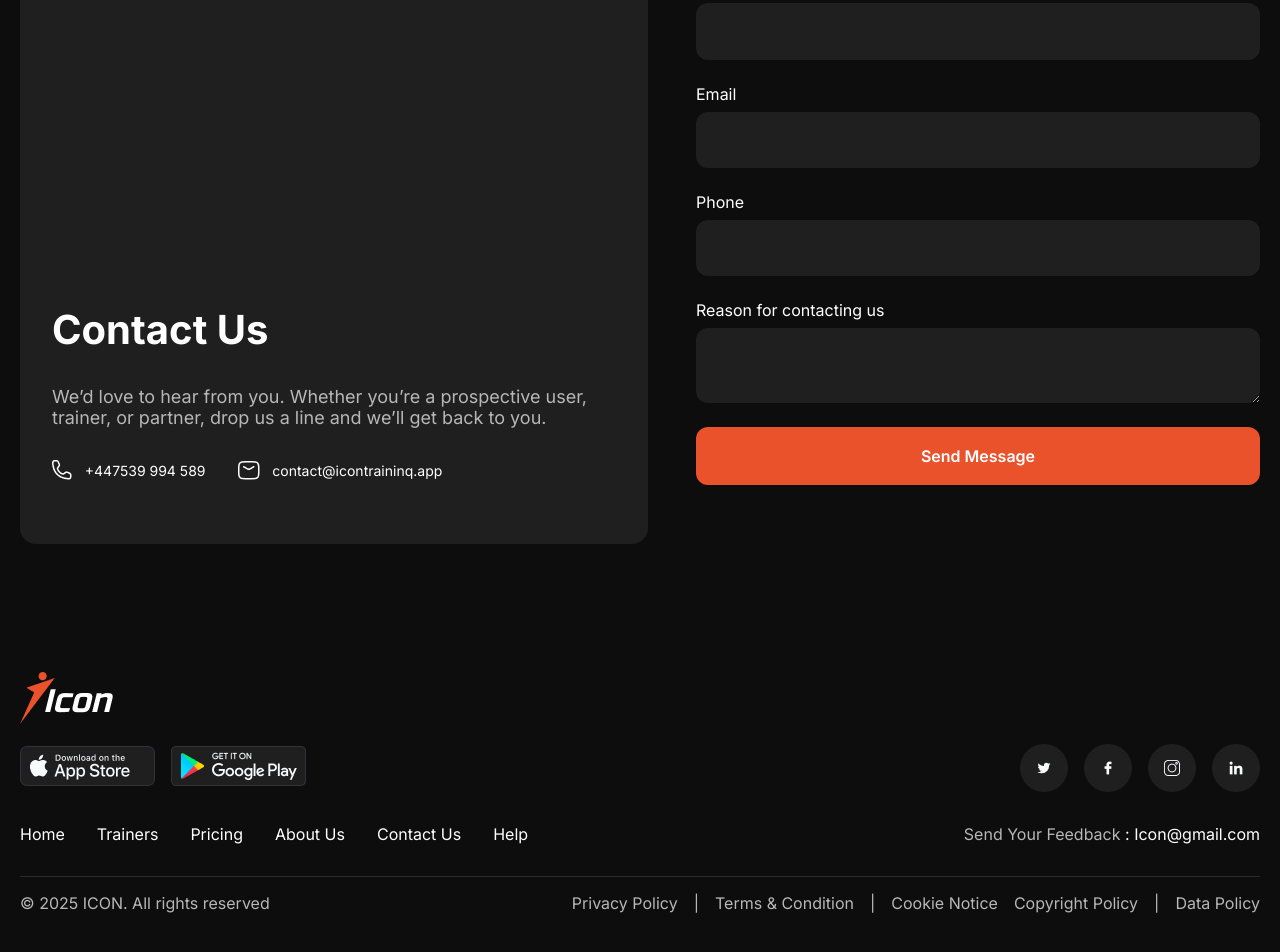
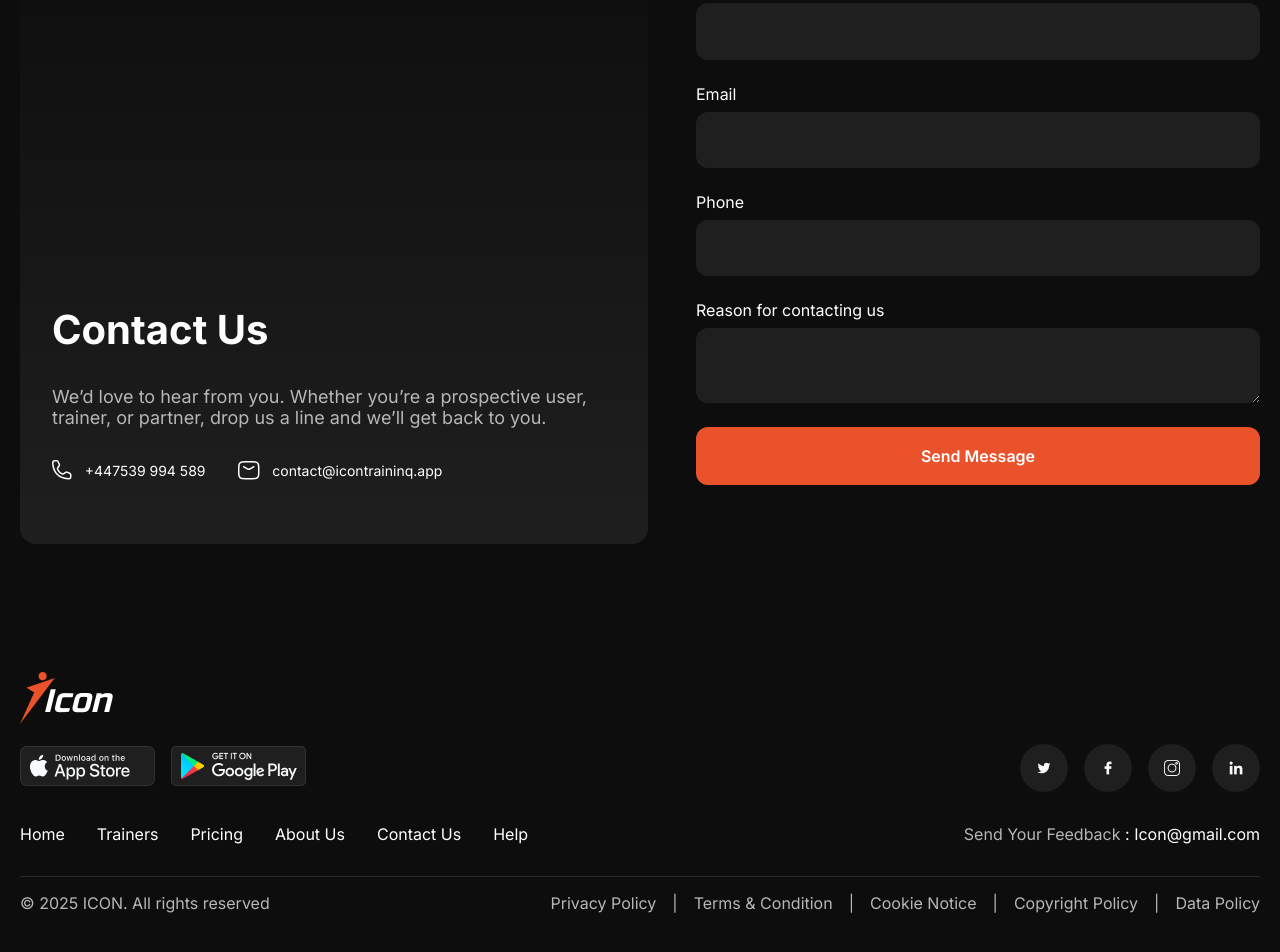
Before and after one commit to appelskrutt34/icon, a SvelteKit app: page / in a window 1280 px wide. Shown: the part 5645-6597 px from the top of the page. Built offline with nearby package versions, Linux system fonts and the light colour scheme.

Commit message:
added missing span in footer

```diff
--- a/src/lib/components/Footer.svelte
+++ b/src/lib/components/Footer.svelte
@@ -68,7 +68,7 @@
         <a href="#" class="link policy">Terms & Condition</a>
         <span>|</span>
         <a href="#" class="link policy">Cookie Notice</a>
-
+        <span>|</span>
         <a href="#" class="link policy">Copyright Policy</a>
         <span>|</span>
         <a href="#" class="link policy">Data Policy</a>
--- a/src/routes/sections/Contact.svelte
+++ b/src/routes/sections/Contact.svelte
@@ -53,7 +53,7 @@
     padding-top: 4rem;
     padding-bottom: 4rem;
     border-radius: 16px;
-    background-color: var(--gray);
+    background: linear-gradient(to top, var(--gray), var(--black));
     width: 100%;
   }
   .contact_text {
```
